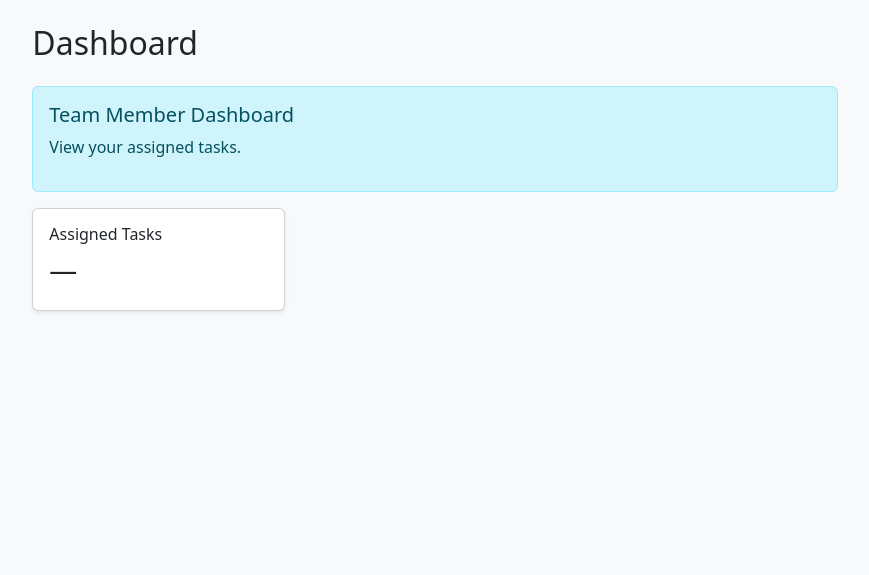
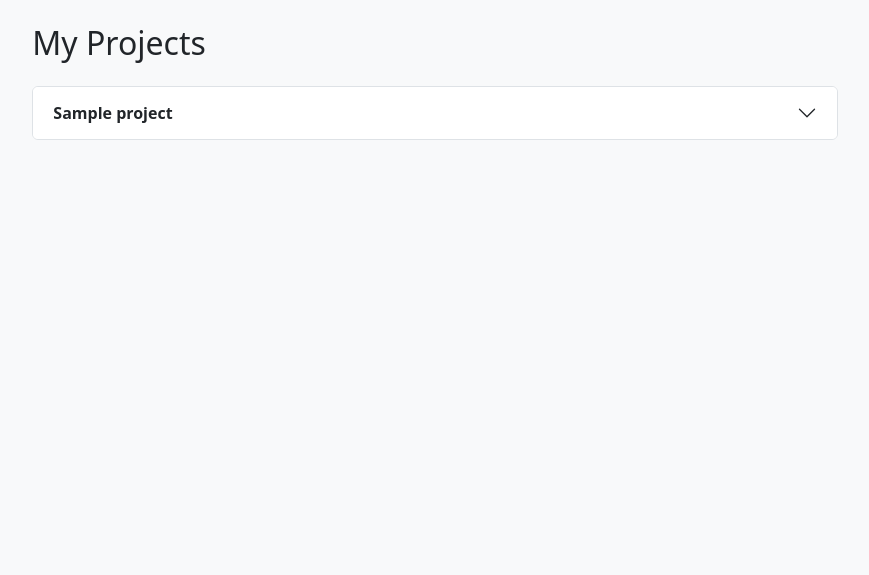
Before and after one commit to Tanvi-Bagwe/project-management-django, a Django app: template templates/dashboard/index.html in a window 1280 px wide. Shown: the part 56-631 px from the top of the page, without its empty margins (205-1074 px from the left). Run offline with Django 5.2, Linux system fonts and the light colour scheme; tables that the repository leaves empty hold one stand-in row (values such as "Sample post"); the template is opened without the code that fills it: values that come from a table or form of the project are taken from there, most other values are stand-ins (such as "Sample title", 1, 10 or a date in 2020).

Commit message:
updated for projects

```diff
--- a/projects/models.py
+++ b/projects/models.py
@@ -19,7 +19,7 @@ class Project(models.Model):
     id = models.AutoField(primary_key=True)
     name = models.CharField(max_length=200)
     description = models.TextField()
-    created_by = models.ForeignKey(User, on_delete=models.DO_NOTHING)
+    created_by = models.ForeignKey(User, on_delete=models.DO_NOTHING, db_column="created_by")
     status = models.ForeignKey(ProjectStatus, on_delete=models.DO_NOTHING)
     created_at = models.DateTimeField()
 
--- a/templates/dashboard/index.html
+++ b/templates/dashboard/index.html
@@ -1,60 +1,49 @@
 {% extends "base.html" %}
+{% block content %}
 
-{% block title %}Dashboard | ProManage{% endblock %}
+    <h2 class="mb-4">My Projects</h2>
 
-{% block content %}
-    <h2 class="mb-4">Dashboard</h2>
+    <div class="accordion" id="projectAccordion">
 
-    {% if role == "admin" %}
-        <div class="alert alert-primary">
-            <h5>Admin Dashboard</h5>
-            <p>You have full system access.</p>
-        </div>
+        {% for project in projects %}
+            <div class="accordion-item mb-2">
+                <h2 class="accordion-header">
+                    <button class="accordion-button collapsed"
+                            data-bs-toggle="collapse"
+                            data-bs-target="#project{{ project.id }}">
+                        {{ project.name }}
+                    </button>
+                </h2>
 
-        <div class="row">
-            <div class="col-md-4">
-                <div class="card shadow-sm">
-                    <div class="card-body">
-                        <h6>Total Users</h6>
-                        <h3>—</h3>
+                <div id="project{{ project.id }}"
+                     class="accordion-collapse collapse"
+                     data-bs-parent="#projectAccordion">
+
+                    <div class="accordion-body">
+
+                        <ul class="list-group">
+                            {% for task in tasks %}
+                                {% if task.project_id == project.id %}
+                                    <li class="list-group-item d-flex justify-content-between">
+                                        <div>
+                                            <strong>{{ task.title }}</strong><br>
+                                            <small>Status: {{ task.status }}</small>
+                                        </div>
+                                        <span class="badge bg-secondary">
+                  {{ task.priority }}
+                </span>
+                                    </li>
+                                {% endif %}
+                            {% empty %}
+                                <li class="list-group-item">No tasks</li>
+                            {% endfor %}
+                        </ul>
+
                     </div>
                 </div>
             </div>
-        </div>
+        {% endfor %}
 
-    {% elif role == "manager" %}
-        <div class="alert alert-success">
-            <h5>Project Manager Dashboard</h5>
-            <p>Manage your projects and team.</p>
-        </div>
-
-        <div class="row">
-            <div class="col-md-4">
-                <div class="card shadow-sm">
-                    <div class="card-body">
-                        <h6>My Projects</h6>
-                        <h3>—</h3>
-                    </div>
-                </div>
-            </div>
-        </div>
-
-    {% else %}
-        <div class="alert alert-info">
-            <h5>Team Member Dashboard</h5>
-            <p>View your assigned tasks.</p>
-        </div>
-
-        <div class="row">
-            <div class="col-md-4">
-                <div class="card shadow-sm">
-                    <div class="card-body">
-                        <h6>Assigned Tasks</h6>
-                        <h3>—</h3>
-                    </div>
-                </div>
-            </div>
-        </div>
-    {% endif %}
+    </div>
 
 {% endblock %}
```
Also changed, not shown: tasks/models.py (+56 -1 lines).
